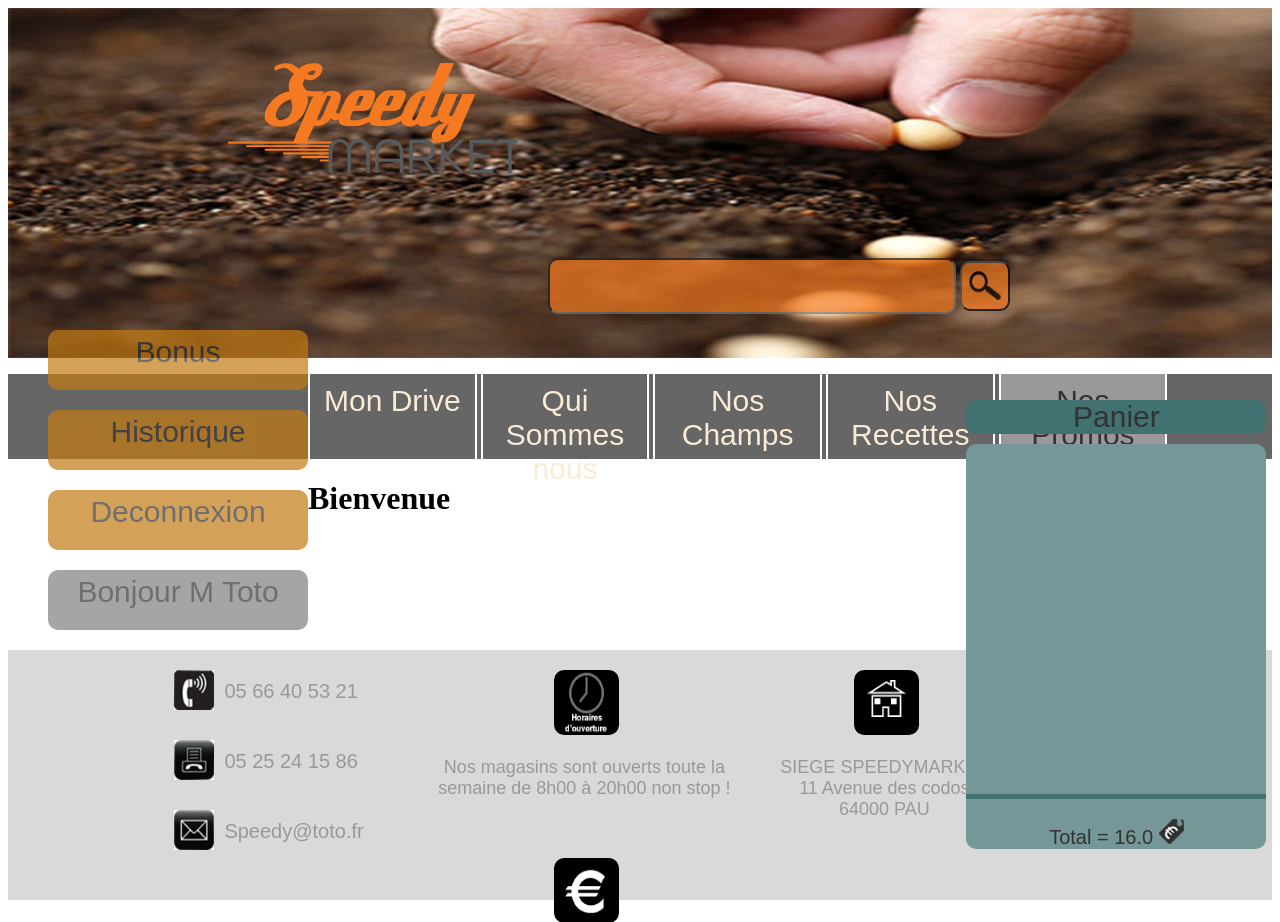
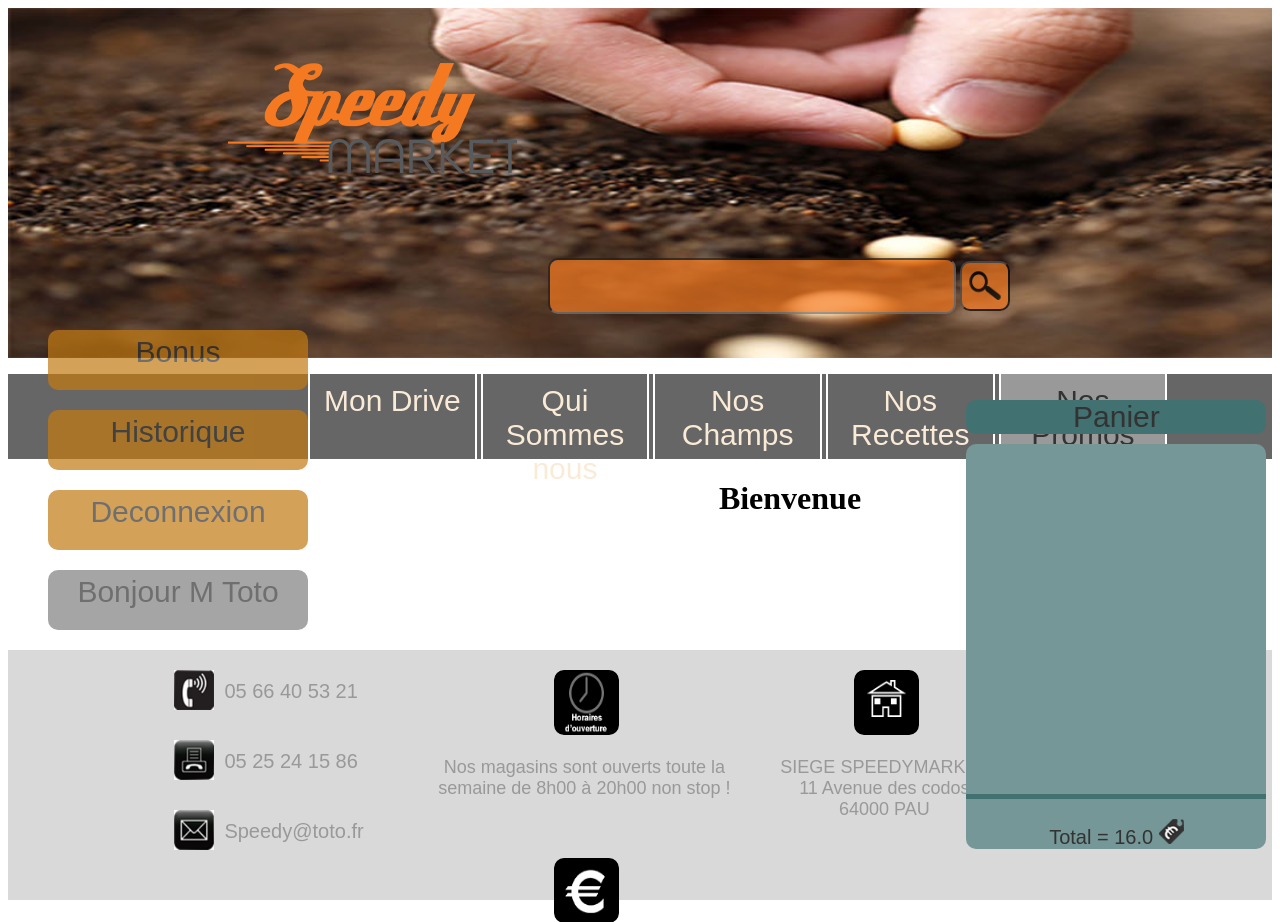
Before and after one commit to karimyahiatene/SM_GroupeC, a PHP site: page / in a window 1280 px wide. Shown: the top 922 px of the page. Run offline with PHP 8.4, Linux system fonts and the light colour scheme; data that the repository does not hold is empty.

Commit message:
Style.css centrer titre h1 h2 h3

```diff
--- a/vue/CSS/style.css
+++ b/vue/CSS/style.css
@@ -7,6 +7,10 @@ and open the template in the editor.
     Created on : 11 sept. 2016, 12:09:30
     Author     : Admin
 */
+
+h1, h2, h3{
+    text-align:center;
+}
 
 header{
     background-image: url("../images/header.jpg");
```
